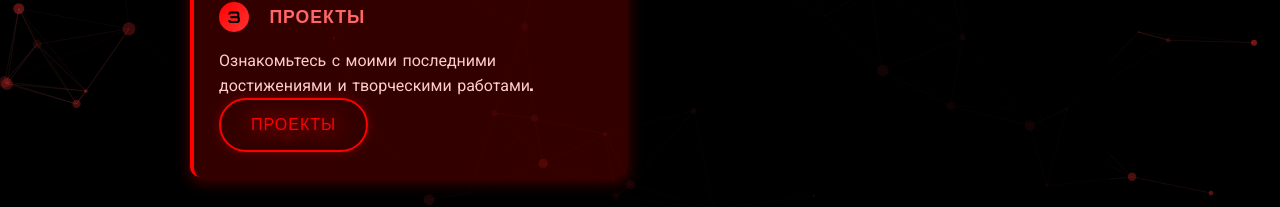
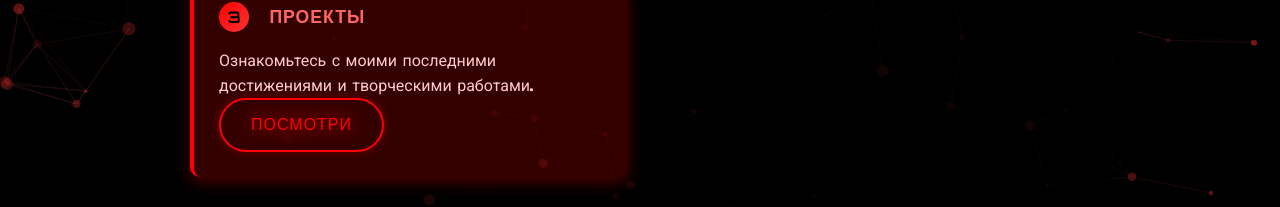
Before and after one commit to dream23041/OwlBio, a plain HTML site: page index.html in a window 1280 px wide. Shown: the part 590-797 px from the top of the page. Drawn offline with nearby package versions, Linux system fonts and the light colour scheme; animation ran at ten frames a second.

Commit message:
Update index.html

```diff
--- a/index.html
+++ b/index.html
@@ -50,7 +50,7 @@
         <h2 class="card-title">Проекты</h2>
         <div class="card-content">
           Ознакомьтесь с моими последними достижениями и творческими работами.
-          <a href="project.html" class="neon-btn">Проекты</a>
+          <a href="project.html" class="neon-btn">Посмотри</a>
         </div>
       </div>
     </div>
```
